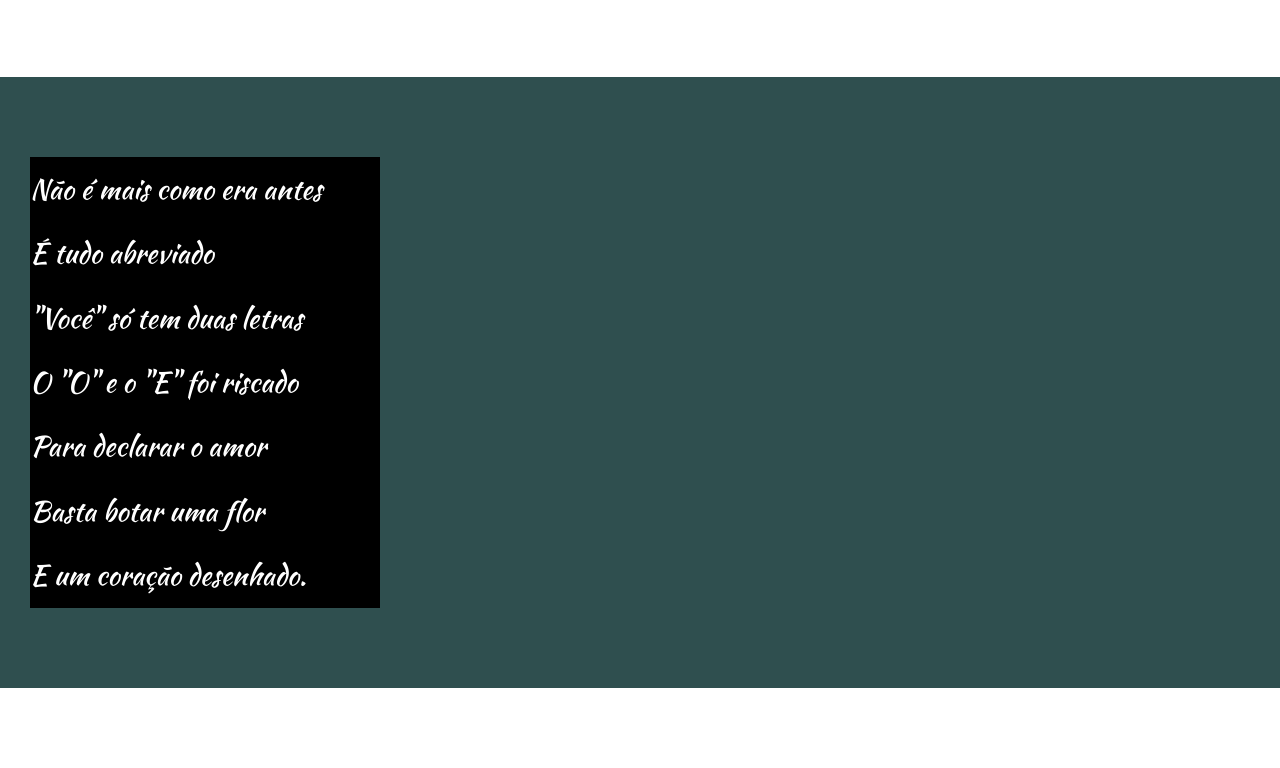
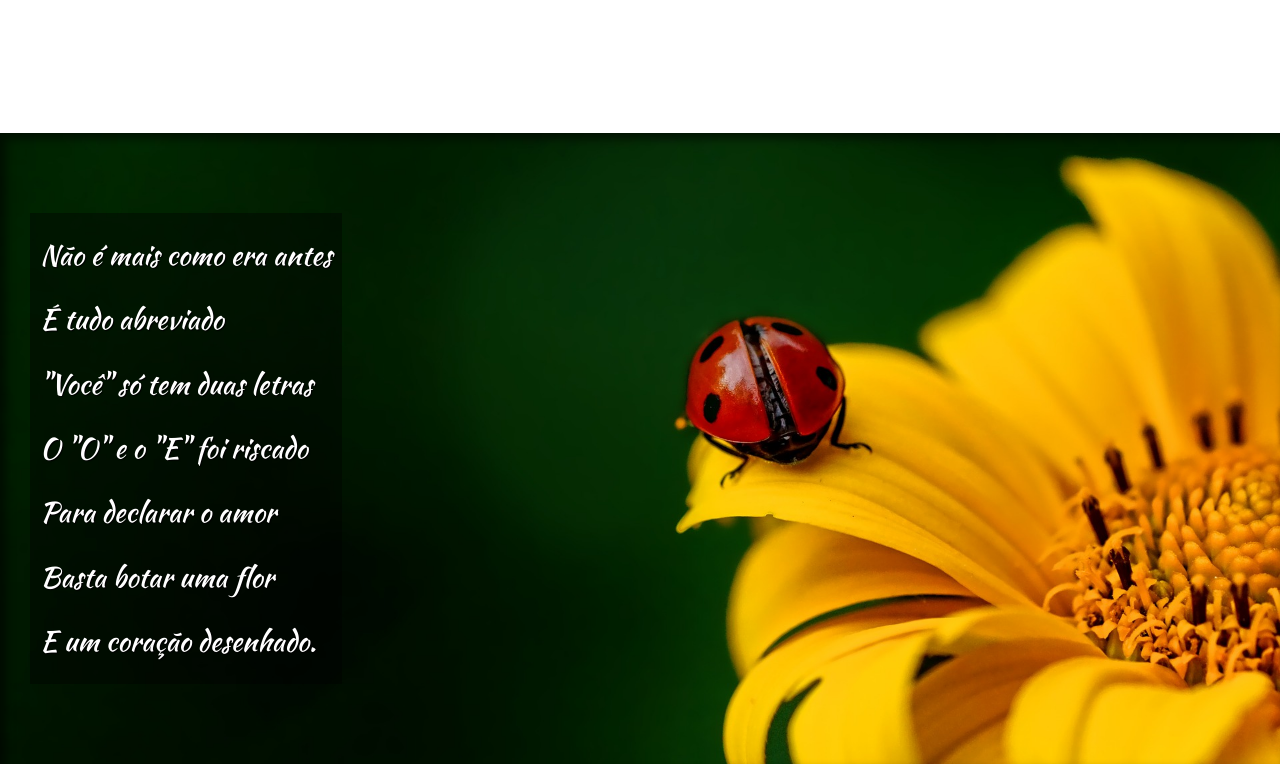
Before and after one commit to Danil0-Arruda/projeto-cordel, a plain HTML site: page index.html in a window 1280 px wide. Shown: the part 745-1513 px from the top of the page. Drawn offline with Linux system fonts and the light colour scheme.

Commit message:
finalizando o projeto

```diff
--- a/index.html
+++ b/index.html
@@ -27,7 +27,7 @@
         </p>
     </section>
 
-    <section class="imagem">
+    <section class="imagem" id="img01">
         <p>
             Não é mais como era antes <br>
             É tudo abreviado <br>
@@ -63,7 +63,7 @@
         </p>
     </section>
 
-    <section class="imagem">
+    <section class="imagem" id="img02">
         <p>
             Tenho saudade das cartas <br>
             Escritas com a própria mão <br>
--- a/style.css
+++ b/style.css
@@ -2,17 +2,19 @@
 @import url('https://fonts.googleapis.com/css2?family=Kaushan+Script&display=swap');
 @import url('https://fonts.googleapis.com/css2?family=Kaushan+Script&family=Lilita+One&display=swap');
 
-:root{
+:root {
     --fonte1: Verdana, Geneva, Tahoma, sans-serif;
-    --fonte2:"Lilita One", sans-serif;
-    --fonte3:"Kaushan Script", cursive;
+    --fonte2: "Lilita One", sans-serif;
+    --fonte3: "Kaushan Script", cursive;
 }
+
 * {
     margin: 0;
     padding: 0;
 }
+
 body {
-    background-color:#ffffff;
+    background-color: #ffffff;
     font-family: var(--fonte1);
 }
 
@@ -30,15 +32,17 @@ header>h1 {
     font-variant: small-caps;
 }
 
-a{
+a {
     color: #ffffff;
     text-decoration: none;
     font-weight: bolder;
 }
-a:hover{
+
+a:hover {
     text-decoration: underline;
 }
-section{
+
+section {
     font-family: var(--fonte3);
     font-size: 3.5vh;
     padding-top: 10vh;
@@ -46,22 +50,44 @@ section{
     padding-left: 30px;
     line-height: 2.3em;
 }
-section.normal{
+
+section.normal {
     background-color: #ffffff;
-    color: black;
-}
-section.imagem{
-    background-color: darkslategray;
-    color:#ffffff;
-}
-section.imagem > p{
-    background-color: black;
-    width: 350px;
+    color: rgb(0, 0, 0);
 }
 
-footer{
+section.imagem {
+    background-color: darkslategray;
+    color: #ffffff;
+    background-attachment: fixed;
+    box-shadow: inset 6px 6px 10px 0px rgba(0, 0, 0, 0.545);
+}
+
+section>p {
+    padding-bottom: 2em;
+}
+section#img01{
+    background-image: url(/imagens/background001.jpg);
+    background-position: right center;
+    background-size: cover;
+}
+section#img02{
+    background-image: url(/imagens/background002.jpg);
+    background-position: right center;
+    background-size: cover;
+}
+
+section.imagem>p {
+    background-color: rgba(0, 0, 0, 0.395);
+    display: inline-block;
+    padding: 10px;
+    text-shadow: 1px 1px 1px black;
+}
+
+footer {
     background-color: black;
     color: #ffffff;
     text-align: center;
     padding: 10px;
+    font-size: 2.5vh;
 }
```
